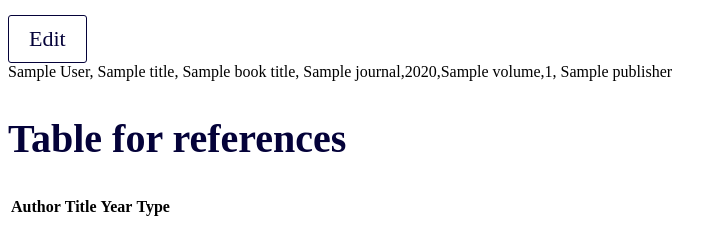
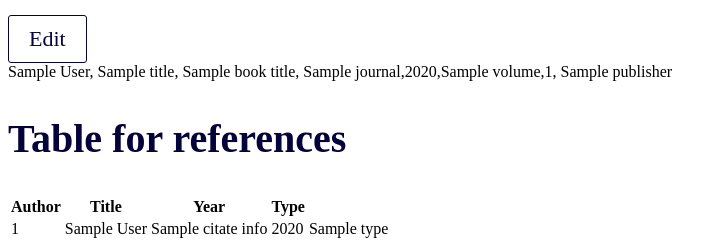
Before and after one commit to Jouchef/ohtu_kandi_viitteet, a Flask app: template src/templates/index.html in a window 1280 px wide. Shown: the part 732-981 px from the top of the page, without its empty margins (0-727 px from the left). Before the commit the page ends 948 px from the top, so only its background shows below. Run offline with Flask 3, Linux system fonts and the light colour scheme; the template is opened without the code that fills it: most values are stand-ins (such as "Sample title", 1, 10 or a date in 2020); lists and menus that the app fills with data are empty.

Commit message:
taulukkomuoto yritys

```diff
--- a/src/database.py
+++ b/src/database.py
@@ -2,5 +2,5 @@ from flask_sqlalchemy import SQLAlchemy
 from os import getenv
 from extensions import db, app
 
-app.config["SQLALCHEMY_DATABASE_URI"] = getenv("DATABASE_URL")
+app.config["SQLALCHEMY_DATABASE_URI"] = 'postgresql://maija:risla47@localhost/ohtu'
 db = SQLAlchemy(app)
--- a/src/routes.py
+++ b/src/routes.py
@@ -29,8 +29,10 @@ def add_reference():
     publisher = request.form["publisher"]
     sql_queries.citate_to_db(
         author, title, book_title, journal, year, volume, pages, publisher)
-    citates = sql_queries.citates_to_list()
-    return render_template("index.html", author=author, title=title, book_title=book_title, journal=journal, year=year, volume=volume, pages=pages, publisher=publisher, citates=citates)
+    print("moi")
+    citates_dict = sql_queries.citates_to_list()
+    print(citates_dict)
+    return render_template("index.html", author=author, title=title, book_title=book_title, journal=journal, year=year, volume=volume, pages=pages, publisher=publisher, citates=citates_dict)
 
 
 @app.route("/edit_reference", methods=["GET", "POST"])
--- a/src/templates/index.html
+++ b/src/templates/index.html
@@ -46,7 +46,15 @@
             <th>Year</th>
             <th>Type</th>
         </tr>
-
+        {% for citate_id, citate_info in citates.items() %}
+        <tr>
+            <td>{{ citate_id }}</td>
+            <td>{{ citate_info.author }}</td>
+            <td>{{ citate_info.title }}</td>
+            <td>{{ citate_info.year }}</td>
+            <td>{{ citate_info.type }}</td>
+        </tr>
+        {% endfor %}
     </table>
 </body>
 
```
